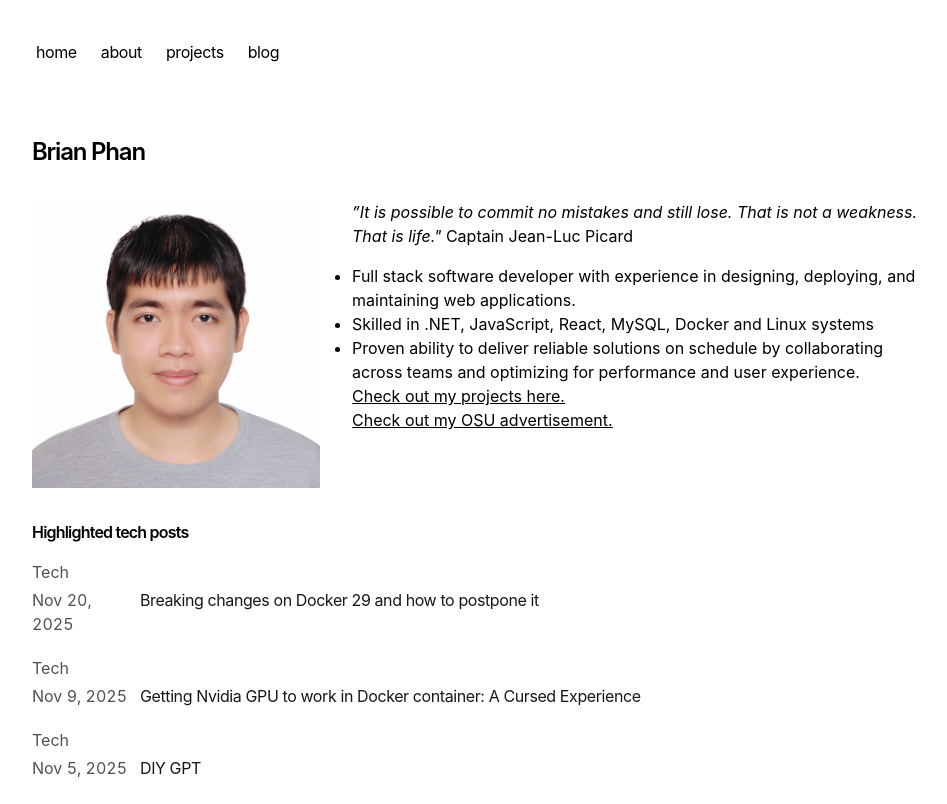
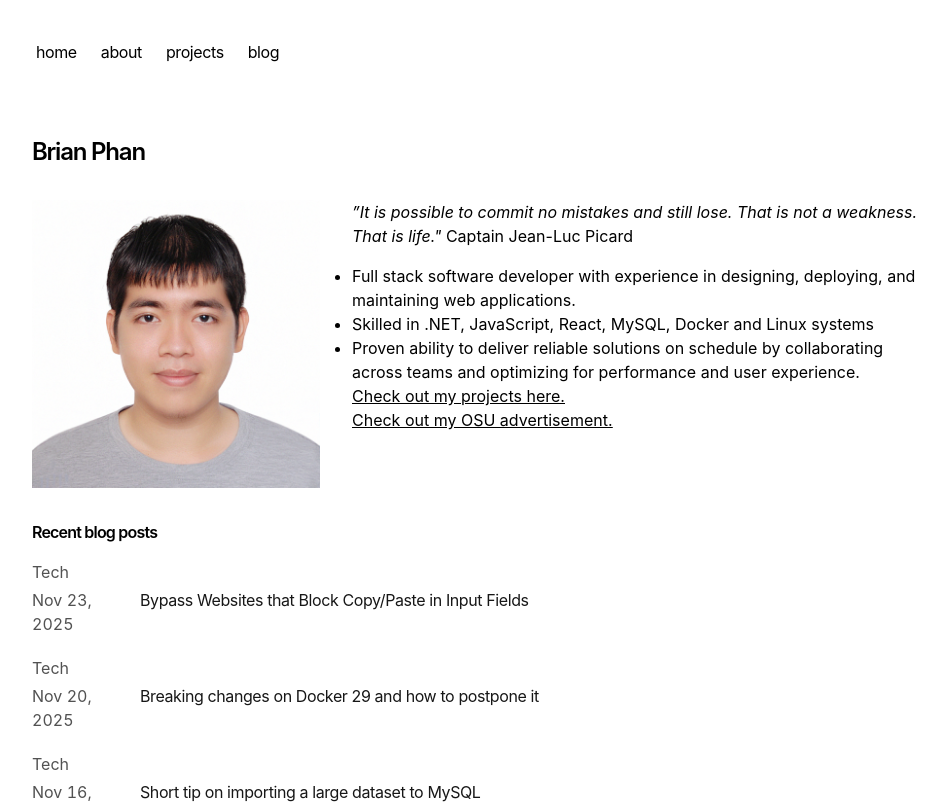
Before and after one commit to bachsofttrick/bachsofttrick.github.io, a Next.js app: page / in a window 1280 px wide. Shown: the top 804 px of the page, without its empty margins (160-1107 px from the left). Built offline with nearby package versions, Linux system fonts and the light colour scheme.

Commit message:
turn off highlighted posts

```diff
--- a/app/page.tsx
+++ b/app/page.tsx
@@ -49,10 +49,10 @@ export default function Page() {
         {/* <CustomMDX source={projects} type='resume' /> */}
       {/* </article> */}
 
-      <h1 className="mb-4 text-l font-semibold tracking-tighter">
+      {/* <h1 className="mb-4 text-l font-semibold tracking-tighter">
         Highlighted tech posts
       </h1>
-      <BlogPosts allBlogs={allBlogs} highlightedPosts={highlightedPosts.Tech} />
+      <BlogPosts allBlogs={allBlogs} highlightedPosts={highlightedPosts.Tech} /> */}
 
       <h1 className="mb-4 text-l font-semibold tracking-tighter">
         Recent blog posts
```
